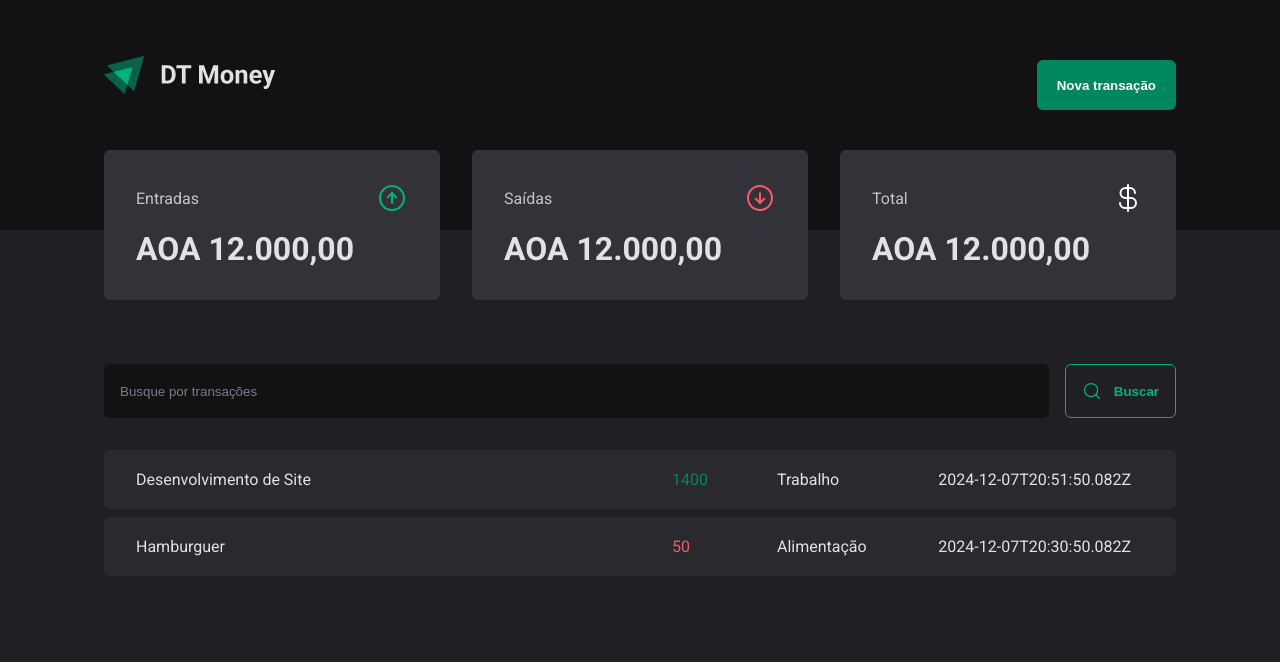
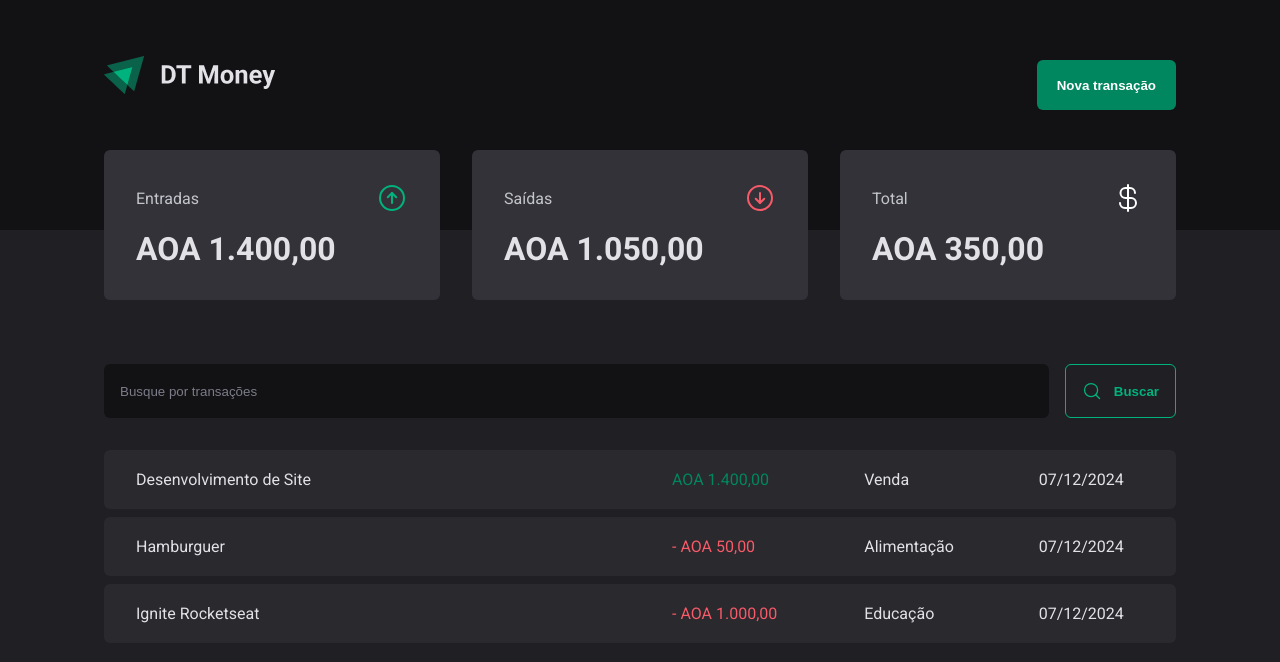
Before and after one commit to gabriel-corto/dt-money, a React (Vite) app: page / in a window 1280 px wide. Shown: the top 662 px of the page. Built offline with nearby package versions, Linux system fonts and the light colour scheme; data requests are answered from the project's data file.

Commit message:
feat: add transactions format data

```diff
--- a/server.json
+++ b/server.json
@@ -3,7 +3,7 @@
     {
       "id": 1,
       "description": "Desenvolvimento de Site",
-      "category": "Trabalho",
+      "category": "Venda",
       "type": "income",
       "price": 1400,
       "createdAt": "2024-12-07T20:51:50.082Z"
@@ -15,6 +15,14 @@
       "type": "outcome",
       "price": 50,
       "createdAt": "2024-12-07T20:30:50.082Z"
+    },
+    {
+      "id": 3,
+      "description": "Ignite Rocketseat",
+      "category": "Educação",
+      "type": "outcome",
+      "price": 1000,
+      "createdAt": "2024-12-07T20:24:50.082Z"
     }
   ]
 }
--- a/src/components/Summary/index.tsx
+++ b/src/components/Summary/index.tsx
@@ -1,7 +1,12 @@
 import { ArrowCircleDown, ArrowCircleUp, CurrencyDollar } from "phosphor-react";
 import { SummaryContainer, SummaryCard } from "./style";
+import { priceFormatter } from "../../utils/formatter";
+import { useSummary } from "../../hooks/useSummary";
 
 export function Summary() {
+
+  const TransactionsSummary = useSummary()
+
   return (
     <SummaryContainer>
       <SummaryCard>
@@ -10,7 +15,7 @@
           <ArrowCircleUp size={32} color="#00b37e" />
         </header>
 
-        <strong>AOA 12.000,00</strong>
+        <strong>{priceFormatter.format(TransactionsSummary.income)}</strong>
       </SummaryCard>
 
       <SummaryCard>
@@ -19,7 +24,7 @@
           <ArrowCircleDown size={32} color="#f75a68" />
         </header>
 
-        <strong>AOA 12.000,00</strong>
+        <strong>{priceFormatter.format(TransactionsSummary.outcome)}</strong>
       </SummaryCard>
 
       <SummaryCard>
@@ -28,7 +33,7 @@
           <CurrencyDollar size={32} color="#fff" />
         </header>
 
-        <strong>AOA 12.000,00</strong>
+        <strong>{priceFormatter.format(TransactionsSummary.total)}</strong>
       </SummaryCard>
     </SummaryContainer>
   )
--- /dev/null
+++ b/src/hooks/useSummary.ts
@@ -0,0 +1,27 @@
+import { useContext } from "react"
+import { TransactionsContext } from "../contexts/TransactionsContext"
+
+export function useSummary() {
+  const { transactions } = useContext(TransactionsContext)
+
+  const summary = transactions.reduce((acc, transaction) => {
+
+    if(transaction.type === "income") {
+      acc.income += transaction.price
+      acc.total += transaction.price
+    }
+    else if(transaction.type === "outcome") {
+      acc.outcome += transaction.price
+      acc.total -= transaction.price
+    }
+
+    return acc
+  },
+  {
+    outcome: 0,
+    income: 0,
+    total: 0
+  })
+
+  return summary
+}
--- a/src/pages/Transactions/index.tsx
+++ b/src/pages/Transactions/index.tsx
@@ -4,6 +4,7 @@
 import { SearchForm } from "./components/SearchForm";
 import { PriceHightLight, TransactionsContainer, TransactionsTable } from "./style";
 import { TransactionsContext } from "../../contexts/TransactionsContext";
+import { formatteData, priceFormatter } from "../../utils/formatter";
 
 export function Transactions() {
 
@@ -21,15 +22,16 @@
           <tbody>
             {transactions.map(transaction => {
               return (
-                <tr>
+                <tr key={transaction.id}>
                   <td width="50%">{transaction.description}</td>
                   <td>
                     <PriceHightLight variant={transaction.type}>
-                      {transaction.price}
+                      {transaction.type === "outcome" && "- "}
+                      {priceFormatter.format(transaction.price)}
                     </PriceHightLight>
                   </td>
                   <td>{transaction.category}</td>
-                  <td>{transaction.createdAt}</td>
+                  <td>{formatteData.format(new Date(transaction.createdAt))}</td>
                 </tr>
               )
             })}
--- /dev/null
+++ b/src/utils/formatter.ts
@@ -0,0 +1,6 @@
+export const formatteData = Intl.DateTimeFormat("pt")
+
+export const priceFormatter = Intl.NumberFormat("pt-BR", {
+  style: "currency",
+  currency: "AOA"
+})
```
